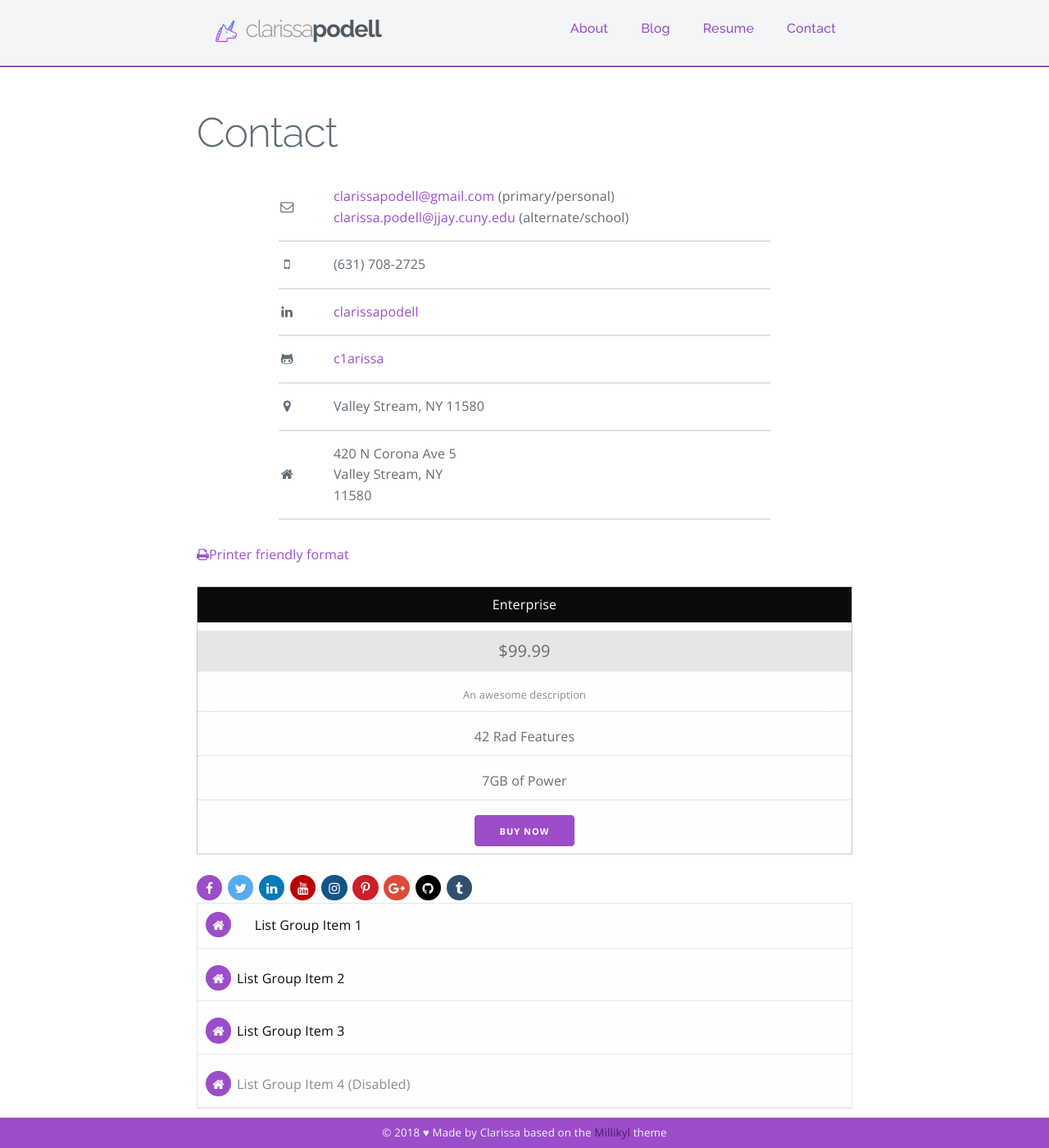
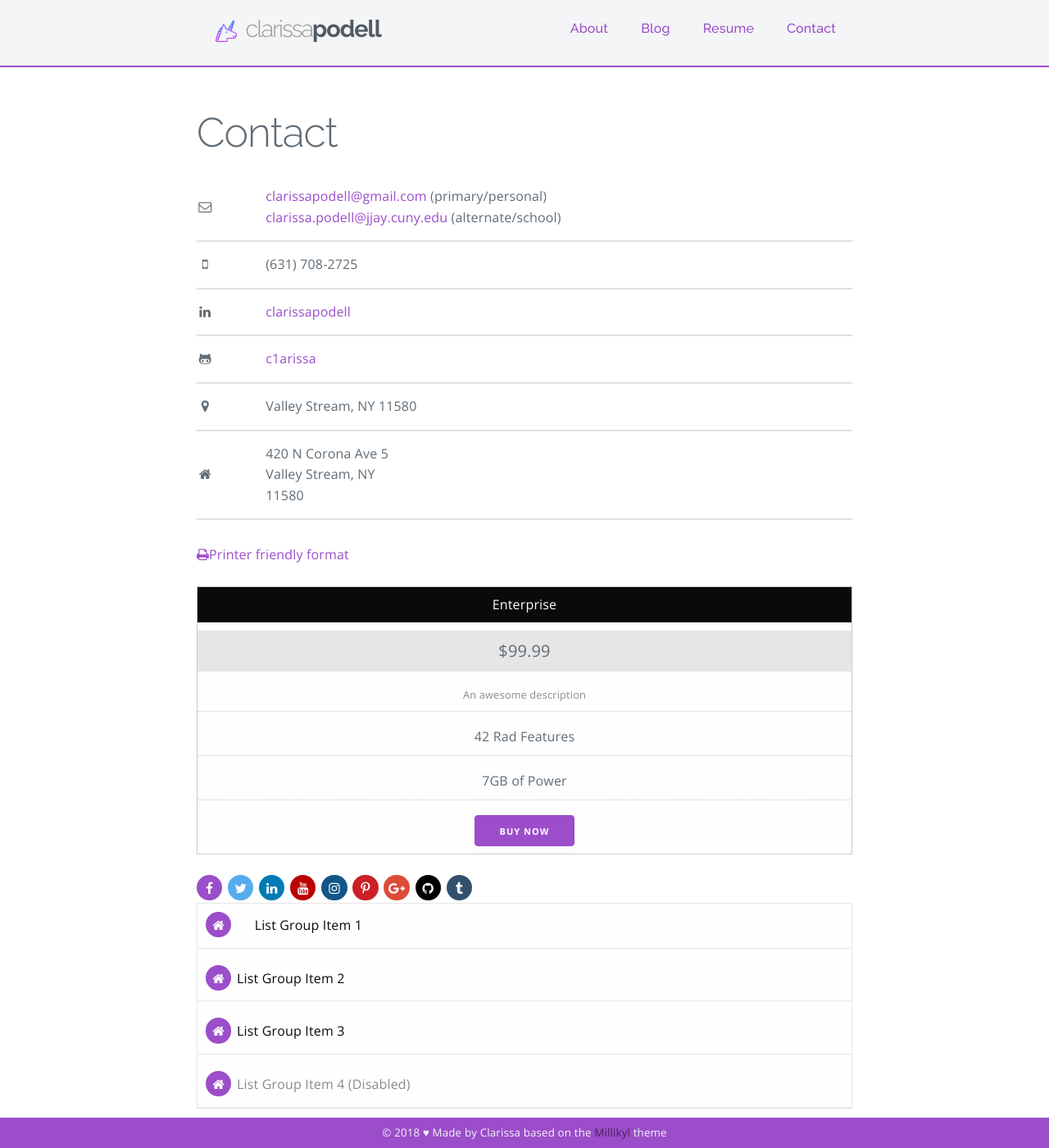
Before and after one commit to c1arissa/c1arissa.github.io, a Jekyll site: the page built from contact.md, in a window 1280 px wide and 1400 px high. Shown: the whole window at 82% size. Built offline with Jekyll 4.4.1, drawn with Linux system fonts in a browser that asks for light colours; nearby versions of some CDN libraries; a style sheet for code colours, icons or effects is not loaded.

Commit message:
Update _Table.sass

```diff
--- a/_sass/milligram/_Table.sass
+++ b/_sass/milligram/_Table.sass
@@ -10,7 +10,7 @@ th
 	font-weight: 400
 
 table
-	width: 600px
+	width: 100%
 	border-collapse: collapse
 	margin: 0 auto
 	margin-bottom: 30px
```
